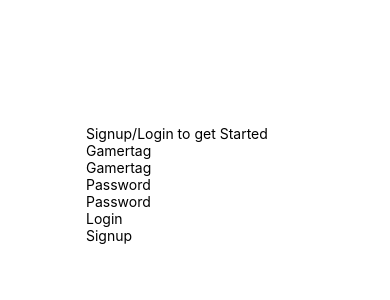
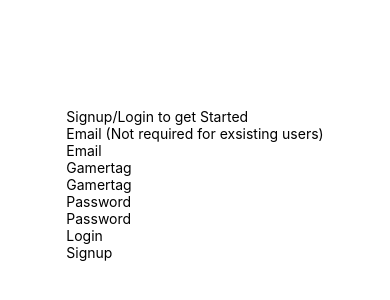
Before and after one commit to TheTruth4418/fgc-notebook-native, a React Native app: screen / in a window 390 px wide. Shown: the part 238-538 px from the top of the page. Built offline with nearby package versions, Linux system fonts and the light colour scheme.

Commit message:
Home Screen that changes based on login state

```diff
--- a/src/accounts/Login.js
+++ b/src/accounts/Login.js
@@ -6,7 +6,8 @@ import { connect } from 'react-redux';
 function Login(props){
     const [state, setState] = React.useState({
         username : "",
-        password : ""
+        password : "",
+        email: ""
     })
 
     const handleUsername = (input) => {
@@ -16,11 +17,20 @@ function Login(props){
             username: input
         })
     }
+
     const handlePassword = (input) => {
         console.log(input)
         setState({
             ...state,
             password: input
+        })
+    }
+
+    const handleEmail = (input) => {
+        console.log(input)
+        setState({
+            ...state,
+            email: input
         })
     }
 
@@ -35,6 +45,9 @@ function Login(props){
     return(
         <View>
             <Text>Signup/Login to get Started</Text>
+
+            <Text>Email (Not required for exsisting users)</Text>
+            <TextInput name ="email" id="email" placeholder="Email" onChangeText={(value)=>handleEmail(value)}/>
 
             <Text>Gamertag</Text>
             <TextInput name ="username" id="username" placeholder="Gamertag" onChangeText={(value)=>handleUsername(value)}/>
--- a/src/navigation/Home.js
+++ b/src/navigation/Home.js
@@ -1,12 +1,21 @@
 import React, {Component} from 'react';
 import { Text, View } from 'react-native';
 import Login from '../accounts/Login';
+import { connect } from 'react-redux';
 import Signup from '../accounts/Signup';
 
-export default function Home(){
+function Home(props){
     return (
         <View>
-            {localStorage.token ? <Text>Welcome back User!</Text> : <Login/>}
+            {props.currentUser ? <Text>Welcome back User!</Text> : <Login/>}
         </View>
     )
 }
+
+const MSTP = state => {
+    return {
+        currentUser: state.user
+    }
+}
+
+export default connect(MSTP)(Home)
--- a/src/redux/actions/index.js
+++ b/src/redux/actions/index.js
@@ -17,11 +17,15 @@ export const postSignup = userObj => {
       })
         .then(resp => resp.json())
         .then(data => {
-          console.log(data)
-          dispatch({
-            type: "LOGIN_USER",
-            payload: data
-          })
+          if (data.message){
+            alert(data.message)
+          } else {
+            localStorage.setItem("token", data.jwt)
+            dispatch({
+              type: "LOGIN_USER",
+              payload: data
+            })
+          }
         })
     }
   }
```
